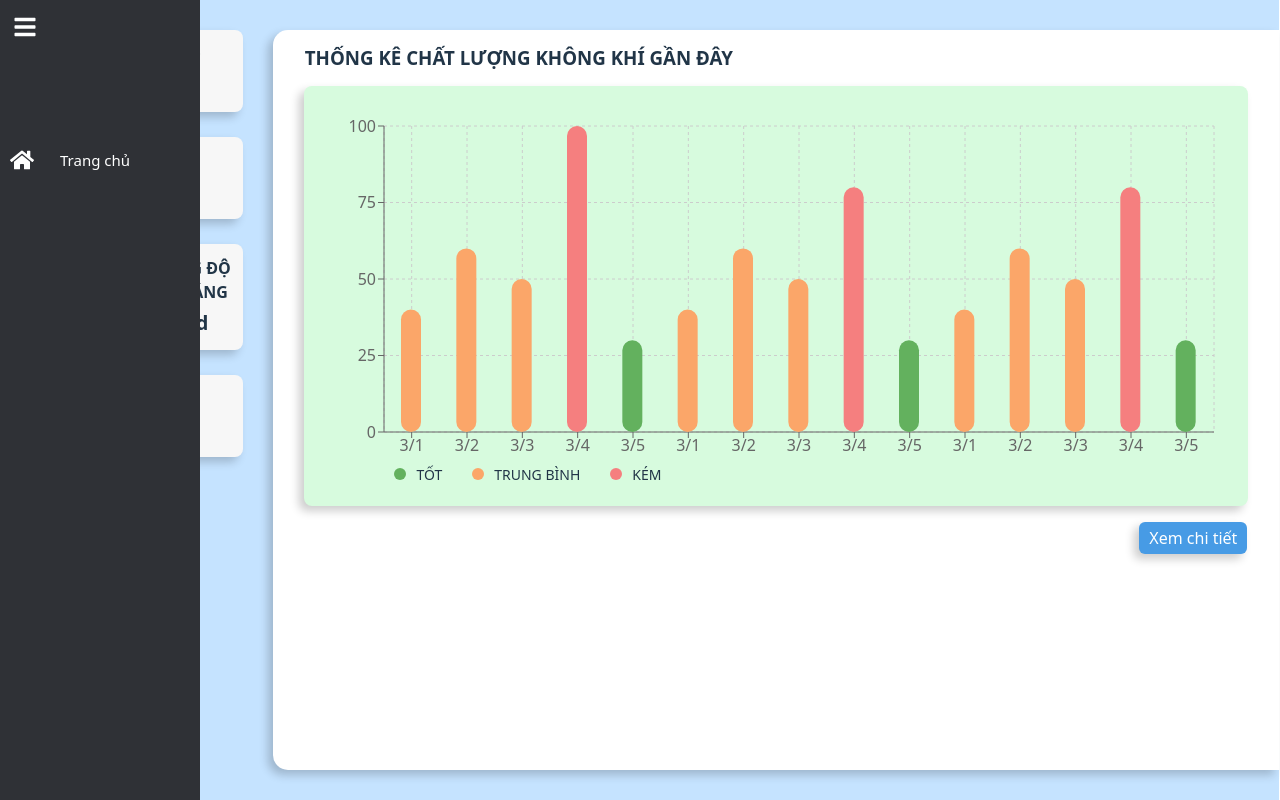
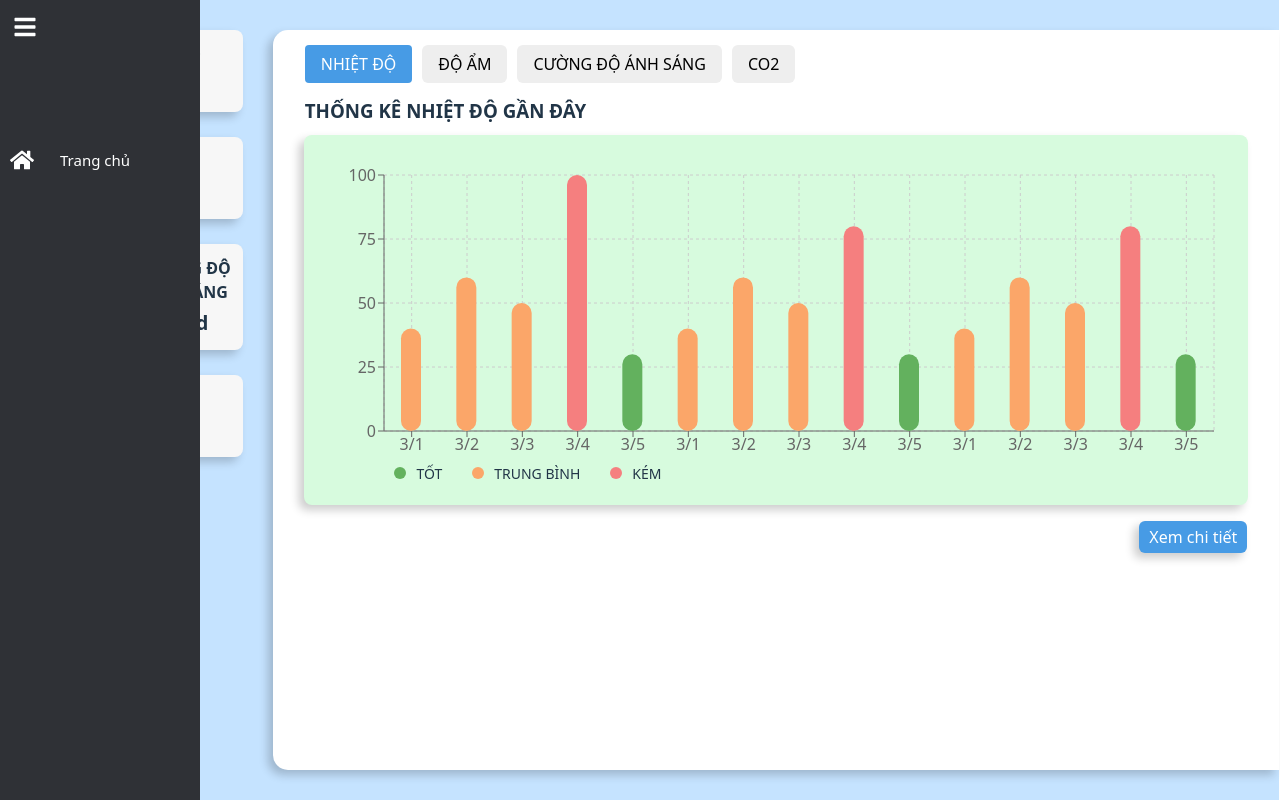
Before and after one commit to ngochidung2111/DADN_FE, a React (Vite) app in the folder front-end/: page / in a window 1280 px wide. Built offline with nearby package versions, Linux system fonts and the light colour scheme.

Commit message:
Cập nhật homepage: chuyển sang CSS Modules và thêm lựa chọn tiêu chí

```diff
--- a/front-end/src/pages/homepage.css
+++ b/front-end/src/pages/homepage.module.css
@@ -1,7 +1,7 @@
-.main-content {
+.mainContent {
     display: flex;
     gap: 30px;
-    padding: 30px 0px 30px 30px;
+    padding: 30px 0 30px 30px;
     margin-left: 50px;
     background-color: #C5E3FF;
     height: 100vh;
@@ -10,13 +10,13 @@
 }
 
 /* Khu vực các thẻ metric (nhiệt độ, độ ẩm, CO2, v.v.) */
-.metrics-container {
+.metricsContainer {
     display: flex;
     flex-direction: column;
     gap: 25px;
 }
 
-.metric-card {
+.metricCard {
     display: flex;
     align-items: center;
     gap: 10px;
@@ -26,62 +26,90 @@
     box-shadow: -5px 5px 10px rgba(0, 0, 0, 0.2);
 }
 
-.metric-icon {
+.metricIcon {
     font-size: 30px;
 }
 
-.metric-info p {
+.metricInfo p {
     margin: 0;
     font-weight: bold;
 }
 
-.metric-info h2 {
+.metricInfo h2 {
     margin: 4px 0 0;
     font-size: 20px;
 }
 
 /* Khu vực chứa biểu đồ */
-.chart-container {
+.chartContainer {
     flex: 1;
     background-color: #fff;
-    border-radius: 15px 0px 0px 15px;
-    padding: 0px 12px;
+    border-radius: 15px 0 0 15px;
+    padding: 0 12px;
     box-shadow: -5px 5px 10px rgba(0, 0, 0, 0.2);
 }
 
-.chart-container h3 {
-    margin: 14px 20px;
+.chartContainer h3 {
+    margin: 4px 20px 10px 20px;
     text-align: left;
 }
 
-.chart-wrapper {
+.chartWrapper {
     background-color: #D7FBDE;
     padding-top: 20px;
     width: 96%;
     border-radius: 8px;
     box-shadow: -5px 5px 10px rgba(0, 0, 0, 0.2);
     display: inline-block;
-    /* giúp container co giãn vừa với nội dung */
+}
+
+/* Phần lựa chọn tiêu chí */
+.criteriaSelector {
+    display: flex;
+    gap: 10px;
+    padding: 15px 20px 10px 20px;
+}
+
+.criterionButton {
+    background-color: #eee;
+    border: none;
+    padding: 8px 16px;
+    border-radius: 6px;
+    cursor: pointer;
+}
+
+.criterionButton:hover {
+    background-color: #ddd;
+}
+
+.selectedCriterion {
+    background-color: #479be5;
+    color: #fff;
+    border: none;
+    padding: 8px 16px;
+    border-radius: 4px;
+    cursor: pointer;
 }
 
 /* CSS cho container của legend và button */
-.custom-legend-container {
-    padding: 0px 50px 15px;
+.customLegendContainer {
+    padding: 0 50px 15px;
     display: flex;
     justify-content: space-between;
     align-items: center;
     width: 90%;
 }
 
-.custom-legend span {
+.customLegend {}
+
+.customLegend span {
     display: inline-flex;
     align-items: center;
     font-size: 14px;
-    margin-right: 10px;
-    margin-left: 10px;
+    margin: 0 10px;
 }
 
-.legend-color-box {
+.legendColorBox {
     border-radius: 20px;
     width: 12px;
     height: 12px;
@@ -89,13 +117,13 @@
     margin-right: 5px;
 }
 
-.button-container {
+.buttonContainer {
     text-align: right;
-    margin: 0px 20px;
+    margin: 0 20px;
 }
 
 /* Style cho nút "Xem chi tiết" */
-.detail-button {
+.detailButton {
     margin-top: 10px;
     background-color: #479be5;
     color: #fff;
@@ -106,7 +134,6 @@
     box-shadow: -5px 5px 10px rgba(0, 0, 0, 0.2);
 }
 
-
-.detail-button:hover {
+.detailButton:hover {
     background-color: #0056b3;
 }
--- a/front-end/src/pages/homepage.tsx
+++ b/front-end/src/pages/homepage.tsx
@@ -9,9 +9,9 @@ import {
     Legend,
     Cell
 } from 'recharts';
-import './homepage.css';
+import styles from './homepage.module.css';
 
-// Dữ liệu mẫu cho biểu đồ
+// Dữ liệu mẫu cho biểu đồ (giả sử giá trị giống với quality)
 const data = [
     { date: '3/1', quality: 40 },
     { date: '3/2', quality: 60 },
@@ -30,7 +30,7 @@ const data = [
     { date: '3/5', quality: 30 },
 ];
 
-// Hàm trả về màu dựa trên giá trị quality
+// Hàm trả về màu dựa trên giá trị của tiêu chí (giống quality)
 const getColorByValue = (value: number) => {
     if (value < 40) {
         return '#63B15E'; // xanh lá (Tốt)
@@ -41,21 +41,29 @@ const getColorByValue = (value: number) => {
     }
 };
 
+// Danh sách tiêu chí
+const criteria = [
+    { label: 'NHIỆT ĐỘ', key: 'quality' },
+    { label: 'ĐỘ ẨM', key: 'quality' },
+    { label: 'CƯỜNG ĐỘ ÁNH SÁNG', key: 'quality' },
+    { label: 'CO2', key: 'quality' },
+];
+
 // Component legend tùy chỉnh gồm các ô màu và chú thích
 const CustomizedLegend: React.FC = () => {
     return (
-        <div className="custom-legend-container">
-            <div className="custom-legend">
+        <div className={styles.customLegendContainer}>
+            <div className={styles.customLegend}>
                 <span>
-                    <span className="legend-color-box" style={{ backgroundColor: '#63B15E' }}></span>
+                    <span className={styles.legendColorBox} style={{ backgroundColor: '#63B15E' }}></span>
                     TỐT
                 </span>
                 <span>
-                    <span className="legend-color-box" style={{ backgroundColor: '#FBA669' }}></span>
+                    <span className={styles.legendColorBox} style={{ backgroundColor: '#FBA669' }}></span>
                     TRUNG BÌNH
                 </span>
                 <span>
-                    <span className="legend-color-box" style={{ backgroundColor: '#F57F7F' }}></span>
+                    <span className={styles.legendColorBox} style={{ backgroundColor: '#F57F7F' }}></span>
                     KÉM
                 </span>
             </div>
@@ -65,36 +73,41 @@ const CustomizedLegend: React.FC = () => {
 
 const Homepage: React.FC = () => {
     const [activeIndex, setActiveIndex] = useState<number | null>(null);
+    // Khởi tạo tiêu chí được chọn, mặc định chọn tiêu chí đầu tiên
+    const [selectedCriterion, setSelectedCriterion] = useState(criteria[0]);
+
+    // Vì giá trị của các tiêu chí giả sử giống quality nên ta dùng key "quality"
+    const selectedDataKey = selectedCriterion.key;
 
     return (
-        <div className="main-content">
+        <div className={styles.mainContent}>
             {/* Các chỉ số (metrics) */}
-            <div className="metrics-container">
-                <div className="metric-card">
-                    <div className="metric-icon">🌡</div>
-                    <div className="metric-info">
+            <div className={styles.metricsContainer}>
+                <div className={styles.metricCard}>
+                    <div className={styles.metricIcon}>🌡</div>
+                    <div className={styles.metricInfo}>
                         <p>NHIỆT ĐỘ</p>
                         <h2>37°C</h2>
                     </div>
                 </div>
-                <div className="metric-card">
-                    <div className="metric-icon">💧</div>
-                    <div className="metric-info">
+                <div className={styles.metricCard}>
+                    <div className={styles.metricIcon}>💧</div>
+                    <div className={styles.metricInfo}>
                         <p>ĐỘ ẨM</p>
                         <h2>37%</h2>
                     </div>
                 </div>
-                <div className="metric-card">
-                    <div className="metric-icon">☀️</div>
-                    <div className="metric-info">
-                        <p>CƯỜNG ĐỘ </p>
+                <div className={styles.metricCard}>
+                    <div className={styles.metricIcon}>☀️</div>
+                    <div className={styles.metricInfo}>
+                        <p>CƯỜNG ĐỘ</p>
                         <p>ÁNH SÁNG</p>
                         <h2>37cd</h2>
                     </div>
                 </div>
-                <div className="metric-card">
-                    <div className="metric-icon">🌱</div>
-                    <div className="metric-info">
+                <div className={styles.metricCard}>
+                    <div className={styles.metricIcon}>🌱</div>
+                    <div className={styles.metricInfo}>
                         <p>CO2</p>
                         <h2>37%</h2>
                     </div>
@@ -102,13 +115,30 @@ const Homepage: React.FC = () => {
             </div>
 
             {/* Biểu đồ */}
-            <div className="chart-container">
-                <h3>THỐNG KÊ CHẤT LƯỢNG KHÔNG KHÍ GẦN ĐÂY</h3>
+            <div className={styles.chartContainer}>
+                {/* Phần lựa chọn tiêu chí */}
+                <div className={styles.criteriaSelector}>
+                    {criteria.map((criterion) => (
+                        <button
+                            key={criterion.label}
+                            onClick={() => setSelectedCriterion(criterion)}
+                            className={
+                                selectedCriterion.label === criterion.label
+                                    ? styles.selectedCriterion
+                                    : styles.criterionButton
+                            }
+                        >
+                            {criterion.label}
+                        </button>
+                    ))}
+                </div>
+                {/* Tiêu đề biểu đồ cập nhật theo tiêu chí được chọn */}
+                <h3>THỐNG KÊ {selectedCriterion.label} GẦN ĐÂY</h3>
                 {/* Bọc BarChart trong container có nền màu */}
-                <div className="chart-wrapper">
+                <div className={styles.chartWrapper}>
                     <BarChart
                         width={940}
-                        height={400}
+                        height={350}
                         data={data}
                         margin={{ top: 20, right: 30, left: 20, bottom: 5 }}
                     >
@@ -117,17 +147,16 @@ const Homepage: React.FC = () => {
                         <YAxis />
                         <Tooltip />
                         <Legend content={<CustomizedLegend />} />
-                        <Bar dataKey="quality" name="Chất lượng" radius={[10, 10, 10, 10]} barSize={20}>
+                        <Bar dataKey={selectedDataKey} name={selectedCriterion.label} radius={[10, 10, 10, 10]} barSize={20}>
                             {data.map((entry, index) => (
-                                <Cell key={`cell-${index}`} fill={getColorByValue(entry.quality)} />
+                                <Cell key={`cell-${index}`} fill={getColorByValue(entry[selectedDataKey])} />
                             ))}
                             {data.map((entry, index) => {
-                                const baseColor = getColorByValue(entry.quality);
-                                // Ví dụ: khi hover, ta thay đổi màu thành phiên bản đậm hơn (ở đây dùng ví dụ màu đen, bạn có thể thay đổi theo ý)
+                                const baseColor = getColorByValue(entry[selectedDataKey]);
                                 const fillColor = activeIndex === index ? "#000" : baseColor;
                                 return (
                                     <Cell
-                                        key={`cell-${index}`}
+                                        key={`cell-hover-${index}`}
                                         fill={fillColor}
                                         onMouseEnter={() => setActiveIndex(index)}
                                         onMouseLeave={() => setActiveIndex(null)}
@@ -137,8 +166,8 @@ const Homepage: React.FC = () => {
                         </Bar>
                     </BarChart>
                 </div>
-                <div className="button-container">
-                    <button className="detail-button">Xem chi tiết</button>
+                <div className={styles.buttonContainer}>
+                    <button className={styles.detailButton}>Xem chi tiết</button>
                 </div>
             </div>
         </div>
```
